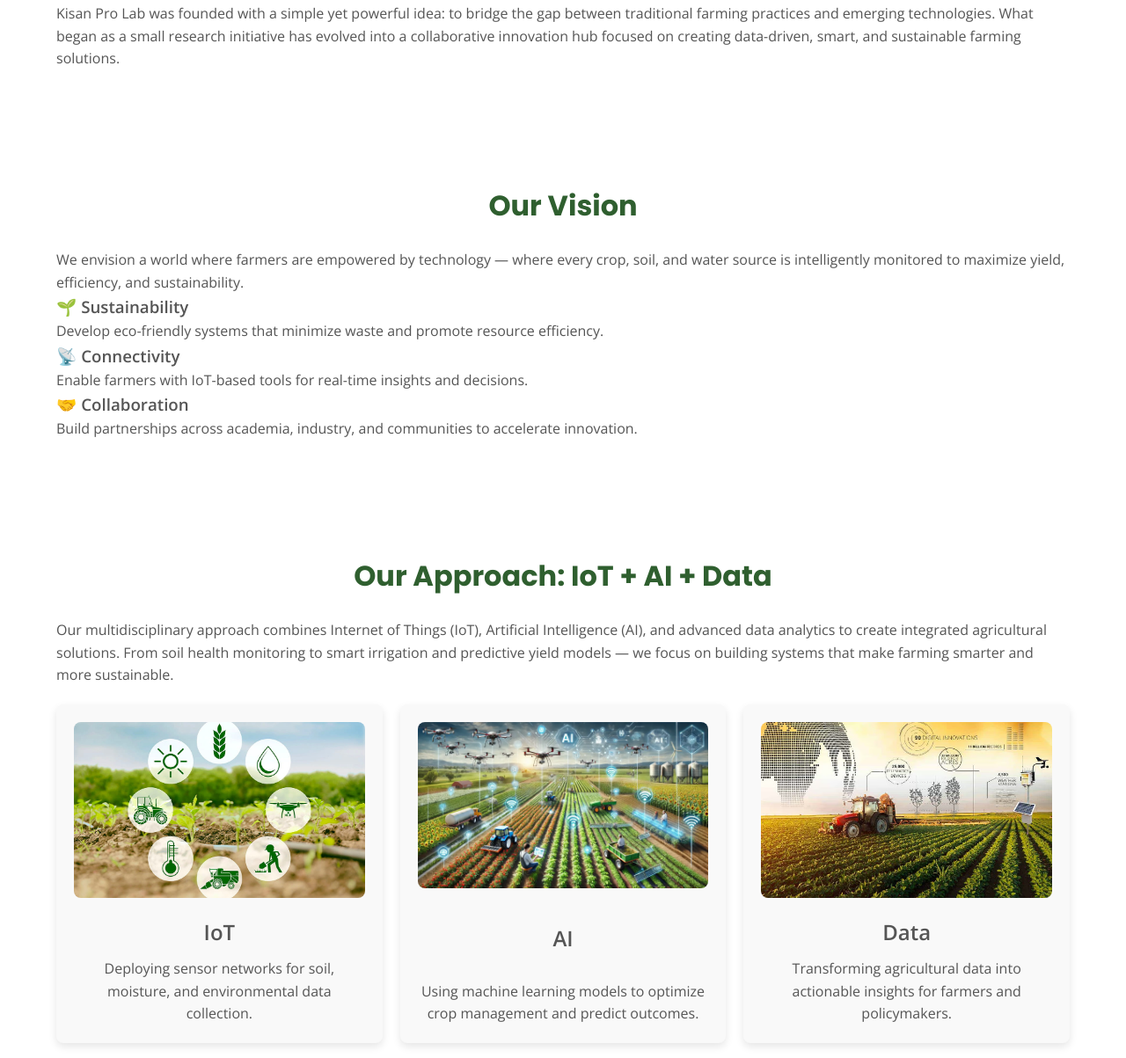
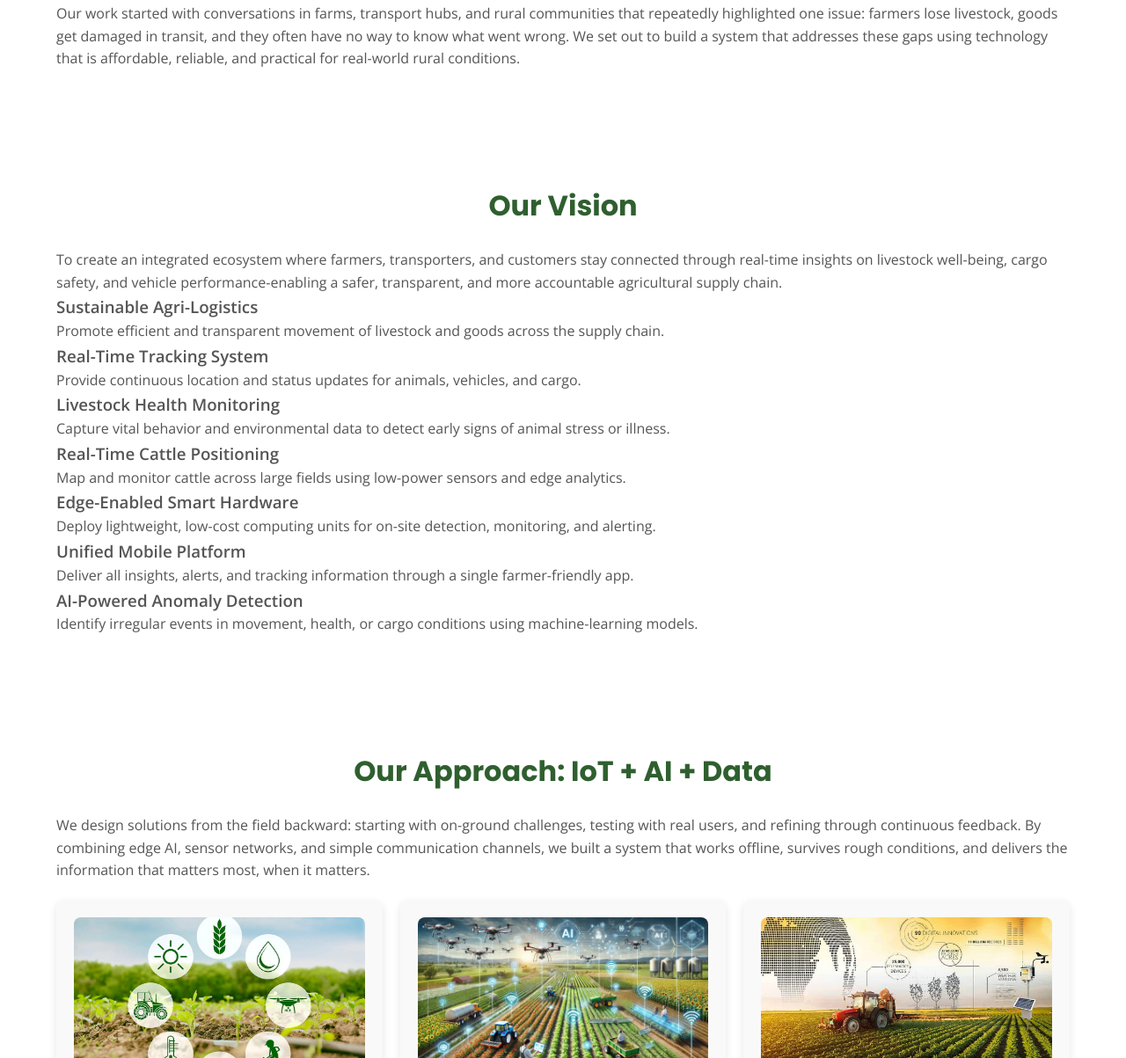
Before and after one commit to KisanPro/about, a plain HTML site: page about.html in a window 1280 px wide. Shown: the part 497-1700 px from the top of the page at 88% size. Drawn offline with nearby package versions, Linux system fonts and the light colour scheme; a script that the page names is missing.

Commit message:
Update about.html

```diff
--- a/about.html
+++ b/about.html
@@ -40,10 +40,7 @@
         <div class="container">
             <h2>Our Story</h2>
             <p>
-                Kisan Pro Lab was founded with a simple yet powerful idea: to bridge the gap
-                between traditional farming practices and emerging technologies. What began
-                as a small research initiative has evolved into a collaborative innovation hub
-                focused on creating data-driven, smart, and sustainable farming solutions.
+                Our work started with conversations in farms, transport hubs, and rural communities that repeatedly highlighted one issue: farmers lose livestock, goods get damaged in transit, and they often have no way to know what went wrong. We set out to build a system that addresses these gaps using technology that is affordable, reliable, and practical for real-world rural conditions.
             </p>
         </div>
     </section>
@@ -53,23 +50,37 @@
         <div class="container">
             <h2>Our Vision</h2>
             <p>
-                We envision a world where farmers are empowered by technology — where every
-                crop, soil, and water source is intelligently monitored to maximize yield,
-                efficiency, and sustainability.
+                To create an integrated ecosystem where farmers, transporters, and customers stay connected through real-time insights on livestock well-being, cargo safety, and vehicle performance-enabling a safer, transparent, and more accountable agricultural supply chain.
             </p>
 
             <div class="goals">
                 <div class="goal-card">
-                    <h3>🌱 Sustainability</h3>
-                    <p>Develop eco-friendly systems that minimize waste and promote resource efficiency.</p>
+                    <h3>Sustainable Agri-Logistics</h3>
+                    <p>Promote efficient and transparent movement of livestock and goods across the supply chain.</p>
                 </div>
                 <div class="goal-card">
-                    <h3>📡 Connectivity</h3>
-                    <p>Enable farmers with IoT-based tools for real-time insights and decisions.</p>
+                    <h3>Real-Time Tracking System</h3>
+                    <p>Provide continuous location and status updates for animals, vehicles, and cargo.</p>
                 </div>
                 <div class="goal-card">
-                    <h3>🤝 Collaboration</h3>
-                    <p>Build partnerships across academia, industry, and communities to accelerate innovation.</p>
+                    <h3>Livestock Health Monitoring</h3>
+                    <p>Capture vital behavior and environmental data to detect early signs of animal stress or illness.</p>
+                </div>
+                <div class="goal-card">
+                    <h3>Real-Time Cattle Positioning</h3>
+                    <p>Map and monitor cattle across large fields using low-power sensors and edge analytics.</p>
+                </div>
+                <div class="goal-card">
+                    <h3>Edge-Enabled Smart Hardware</h3>
+                    <p>Deploy lightweight, low-cost computing units for on-site detection, monitoring, and alerting.</p>
+                </div>
+                <div class="goal-card">
+                    <h3>Unified Mobile Platform</h3>
+                    <p>Deliver all insights, alerts, and tracking information through a single farmer-friendly app.</p>
+                </div>
+                <div class="goal-card">
+                    <h3>AI-Powered Anomaly Detection</h3>
+                    <p>Identify irregular events in movement, health, or cargo conditions using machine-learning models.</p>
                 </div>
             </div>
         </div>
@@ -80,10 +91,7 @@
         <div class="container">
             <h2>Our Approach: IoT + AI + Data</h2>
             <p>
-                Our multidisciplinary approach combines Internet of Things (IoT), Artificial Intelligence (AI),
-                and advanced data analytics to create integrated agricultural solutions.
-                From soil health monitoring to smart irrigation and predictive yield models —
-                we focus on building systems that make farming smarter and more sustainable.
+                We design solutions from the field backward: starting with on-ground challenges, testing with real users, and refining through continuous feedback. By combining edge AI, sensor networks, and simple communication channels, we built a system that works offline, survives rough conditions, and delivers the information that matters most, when it matters.
             </p>
             <div class="approach-grid">
                 <div class="approach-card">
```
